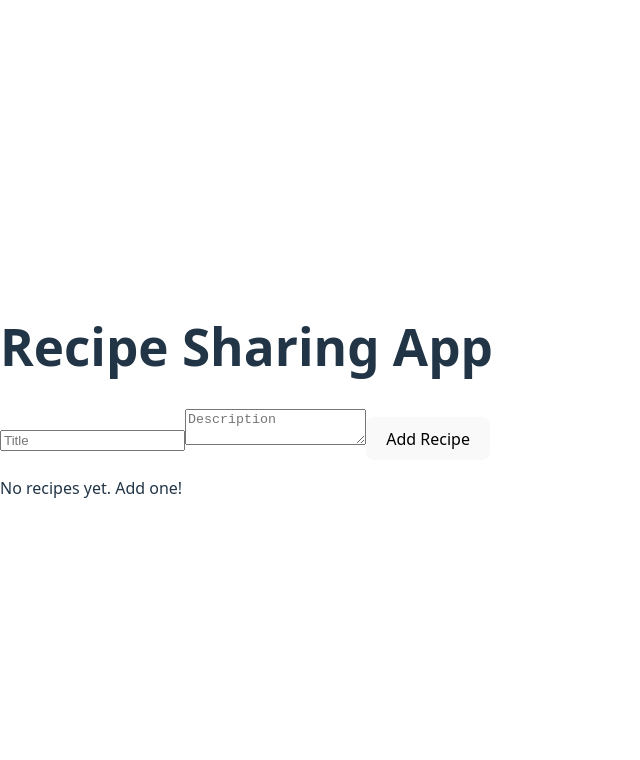
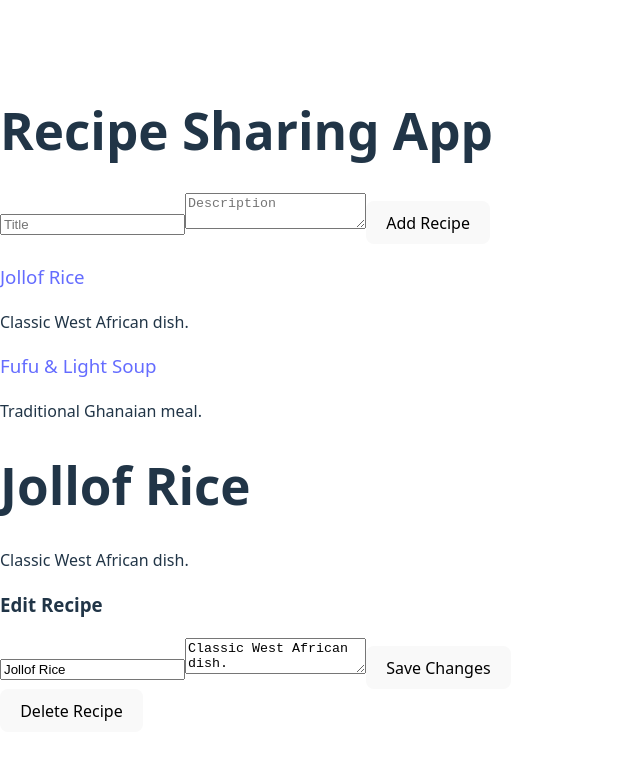
Before and after one commit to Ayaa-boy/alx-fe-reactjs, a React (Vite) app in the folder recipe-sharing-app/: page /recipe/1 in a window 1280 px wide. Shown: the top 760 px of the page, without its empty margins (0-640 px from the left). Built offline with nearby package versions, Linux system fonts and the light colour scheme; the HTML template or start-up script is replaced by a standard one.

Commit message:
Enhance recipe-sharing-app with recipe details, edit and delete functionality using Zustand and React Router

```diff
--- a/recipe-sharing-app/src/App.jsx
+++ b/recipe-sharing-app/src/App.jsx
@@ -1,15 +1,27 @@
-// src/App.jsx
+import { BrowserRouter as Router, Routes, Route, Link, useParams } from "react-router-dom";
+import RecipeList from "./components/RecipeList";
 import AddRecipeForm from "./components/AddRecipeForm";
-import RecipeList from "./components/RecipeList";
+import { RecipeDetails } from "./components/RecipeDetails";
 
 function App() {
   return (
-    <div>
-      <h1>Recipe Sharing App</h1>
-      <AddRecipeForm />
-      <RecipeList />
-    </div>
+    <Router>
+      <div>
+        <h1>Recipe Sharing App</h1>
+        <AddRecipeForm />
+        <RecipeList />
+
+        <Routes>
+          <Route path="/recipe/:id" element={<RecipePage />} />
+        </Routes>
+      </div>
+    </Router>
   );
 }
 
+const RecipePage = () => {
+  const { id } = useParams();
+  return <RecipeDetails recipeId={id} />;
+};
+
 export default App;
--- /dev/null
+++ b/recipe-sharing-app/src/components/DeleteRecipeButton.jsx
@@ -0,0 +1,14 @@
+import { useRecipeStore } from "../recipeStore";
+import { useNavigate } from "react-router-dom";
+
+export const DeleteRecipeButton = ({ recipeId }) => {
+  const deleteRecipe = useRecipeStore((state) => state.deleteRecipe);
+  const navigate = useNavigate();
+
+  const handleDelete = () => {
+    deleteRecipe(recipeId);
+    navigate("/"); // go back to home
+  };
+
+  return <button onClick={handleDelete}>Delete Recipe</button>;
+};
--- /dev/null
+++ b/recipe-sharing-app/src/components/EditRecipeForm.jsx
@@ -0,0 +1,29 @@
+import { useState } from "react";
+import { useRecipeStore } from "../recipeStore";
+
+export const EditRecipeForm = ({ recipe }) => {
+  const updateRecipe = useRecipeStore((state) => state.updateRecipe);
+  const [title, setTitle] = useState(recipe.title);
+  const [description, setDescription] = useState(recipe.description);
+
+  const handleSubmit = (e) => {
+    e.preventDefault();
+    updateRecipe(recipe.id, { title, description });
+  };
+
+  return (
+    <form onSubmit={handleSubmit}>
+      <input
+        value={title}
+        onChange={(e) => setTitle(e.target.value)}
+        placeholder="Recipe Title"
+      />
+      <textarea
+        value={description}
+        onChange={(e) => setDescription(e.target.value)}
+        placeholder="Recipe Description"
+      />
+      <button type="submit">Save Changes</button>
+    </form>
+  );
+};
--- /dev/null
+++ b/recipe-sharing-app/src/components/RecipeDetails.jsx
@@ -0,0 +1,23 @@
+import { useRecipeStore } from "../recipeStore";
+import { EditRecipeForm } from "./EditRecipeForm";
+import { DeleteRecipeButton } from "./DeleteRecipeButton";
+
+export const RecipeDetails = ({ recipeId }) => {
+  const recipe = useRecipeStore((state) =>
+    state.recipes.find((r) => r.id === Number(recipeId))
+  );
+
+  if (!recipe) return <p>Recipe not found</p>;
+
+  return (
+    <div>
+      <h1>{recipe.title}</h1>
+      <p>{recipe.description}</p>
+
+      <h3>Edit Recipe</h3>
+      <EditRecipeForm recipe={recipe} />
+
+      <DeleteRecipeButton recipeId={recipe.id} />
+    </div>
+  );
+};
--- a/recipe-sharing-app/src/components/RecipeList.jsx
+++ b/recipe-sharing-app/src/components/RecipeList.jsx
@@ -1,4 +1,5 @@
 import { useRecipeStore } from "../recipeStore";
+import { Link } from "react-router-dom";
 
 const RecipeList = () => {
   const recipes = useRecipeStore((state) => state.recipes);
@@ -10,7 +11,9 @@ const RecipeList = () => {
       ) : (
         recipes.map((recipe) => (
           <div key={recipe.id}>
-            <h3>{recipe.title}</h3>
+            <h3>
+              <Link to={`/recipe/${recipe.id}`}>{recipe.title}</Link>
+            </h3>
             <p>{recipe.description}</p>
           </div>
         ))
--- a/recipe-sharing-app/src/recipeStore.js
+++ b/recipe-sharing-app/src/recipeStore.js
@@ -1,9 +1,25 @@
-// src/recipeStore.js
 import { create } from "zustand";
 
 export const useRecipeStore = create((set) => ({
-  recipes: [],
-  addRecipe: (newRecipe) =>
-    set((state) => ({ recipes: [...state.recipes, newRecipe] })),
-  setRecipes: (recipes) => set({ recipes }),
+  recipes: [
+    { id: 1, title: "Jollof Rice", description: "Classic West African dish." },
+    { id: 2, title: "Fufu & Light Soup", description: "Traditional Ghanaian meal." },
+  ],
+
+  addRecipe: (recipe) =>
+    set((state) => ({
+      recipes: [...state.recipes, { ...recipe, id: Date.now() }],
+    })),
+
+  updateRecipe: (id, updatedRecipe) =>
+    set((state) => ({
+      recipes: state.recipes.map((r) =>
+        r.id === id ? { ...r, ...updatedRecipe } : r
+      ),
+    })),
+
+  deleteRecipe: (id) =>
+    set((state) => ({
+      recipes: state.recipes.filter((r) => r.id !== id),
+    })),
 }));
```
